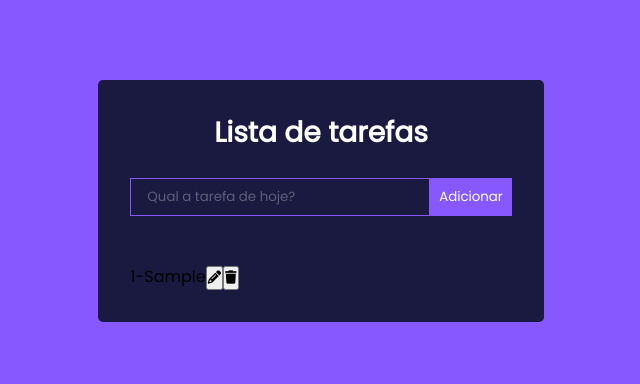
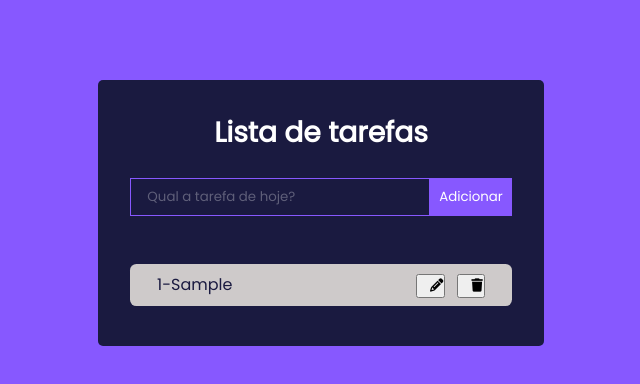
Before and after one commit to emersonpessoa01/tasks, a React (Vite) app: page / in a window 1280 px wide. Both pictures are taken after typing "Sample" into the empty fields and a click on the button "Adicionar". Shown: the top 384 px of the page, without its empty margins (319-959 px from the left). Built offline with nearby package versions, Linux system fonts and the light colour scheme.

Commit message:
finished :sparkles:

```diff
--- a/src/components/Pencil.jsx
+++ b/src/components/Pencil.jsx
@@ -1,8 +1,8 @@
 
 export default function Pencil() {
   return (
-    <div>
+    <>
       <i className="fa-solid fa-pencil"></i>
-    </div>
+    </>
   );
 }
--- a/src/components/Trash.jsx
+++ b/src/components/Trash.jsx
@@ -1,8 +1,8 @@
 
 export default function Trash() {
   return (
-    <div>
+    <>
       <i className="fa-solid fa-trash"></i>
-    </div>
+    </>
   );
 }
--- a/src/index.css
+++ b/src/index.css
@@ -53,14 +53,24 @@ h1 {
   padding: 0.55rem;
   cursor: pointer;
 }
-ul{
-    display: flex;
-    flex-wrap: wrap;
-    flex-direction: column;
-    align-items: flex-start;
+ul {
+
 }
-li{
+li {
   display: flex;
   flex-wrap: wrap;
   align-items: flex-start;
+  justify-content: space-between;
+  width: 100%;
+  padding: 0.5rem 7%;
+  color: #1a1a40;
+  background: #cecaca;
+  border-radius: .4rem;
+  margin-bottom:8px;
+
 }
+li span button {
+  margin-left: 12px;
+  padding-left: 12px;
+  /* margin:0 auto; */
+}
```
Also changed, not shown: src/image/readme.png (added), 1 other file (tests, documents, lock files or other folders). Lines whose indentation alone changed are shown as unchanged.
